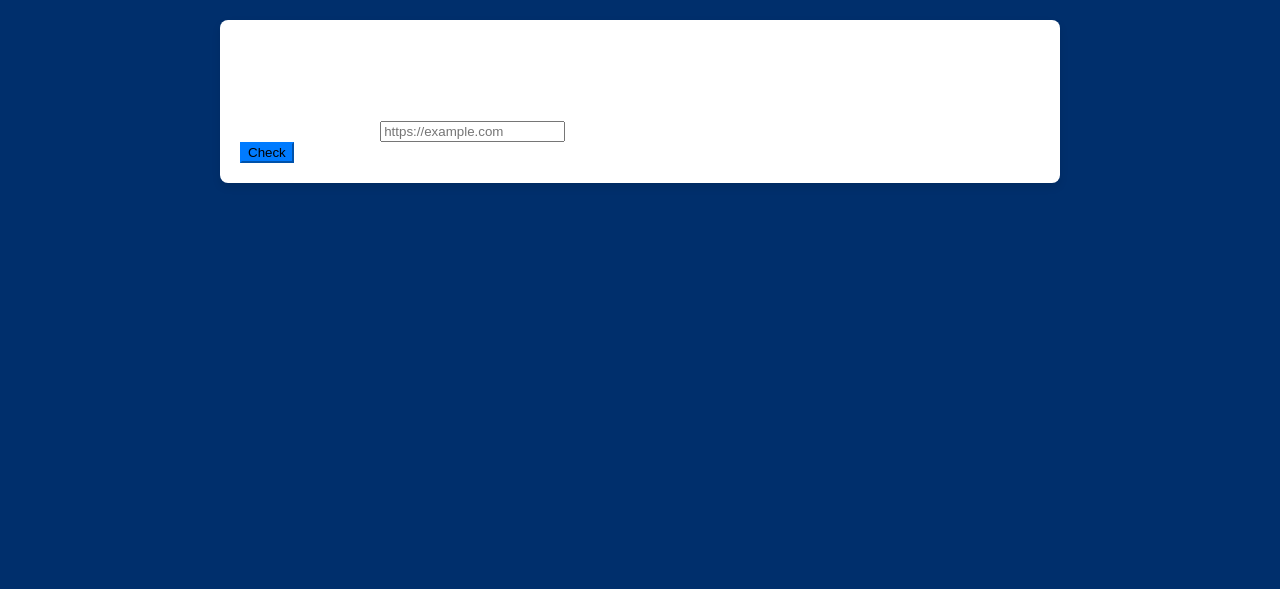
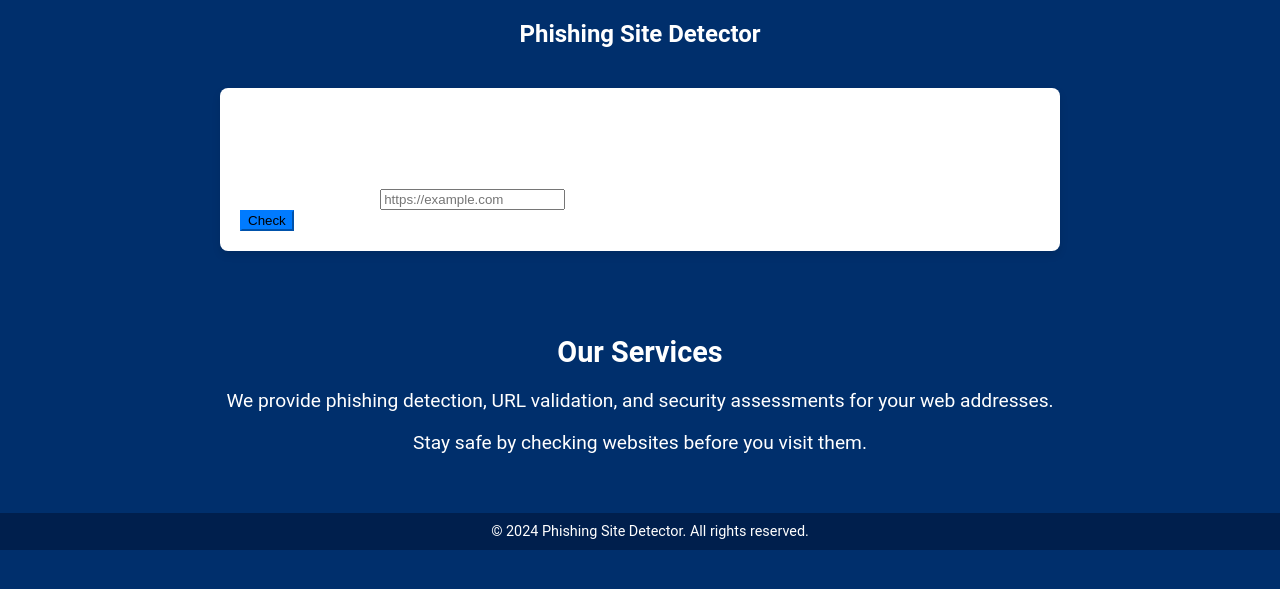
Before and after one commit to JosephBusayo/link_verifier, a Flask app: page / in a window 1280 px wide. Shown: the top 589 px of the page. Run offline with Flask 3, Linux system fonts and the light colour scheme.

Commit message:
Update index.html

```diff
--- a/templates/index.html
+++ b/templates/index.html
@@ -7,8 +7,15 @@
     <link rel="stylesheet" href="{{ url_for('static', filename='styles.css') }}">
 </head>
 <body>
+
+    <!-- Header section -->
+    <header>
+        Phishing Site Detector
+    </header>
+
+    <!-- White section (form) -->
     <div class="container mt-5">
-        <h1>Phishing Site Detector</h1>
+        <h1>Check URL for Phishing</h1>
         <form action="/" method="POST">
             <div class="mb-3">
                 <label for="url" class="form-label">Enter URL to Check</label>
@@ -20,5 +27,18 @@
         <div class="alert alert-danger mt-3">{{ error }}</div>
         {% endif %}
     </div>
+
+    <!-- Services section (dim blue) -->
+    <div class="services">
+        <h2>Our Services</h2>
+        <p>We provide phishing detection, URL validation, and security assessments for your web addresses.</p>
+        <p>Stay safe by checking websites before you visit them.</p>
+    </div>
+
+    <!-- Footer section -->
+    <footer>
+        © 2024 Phishing Site Detector. All rights reserved.
+    </footer>
+
 </body>
 </html>
```
